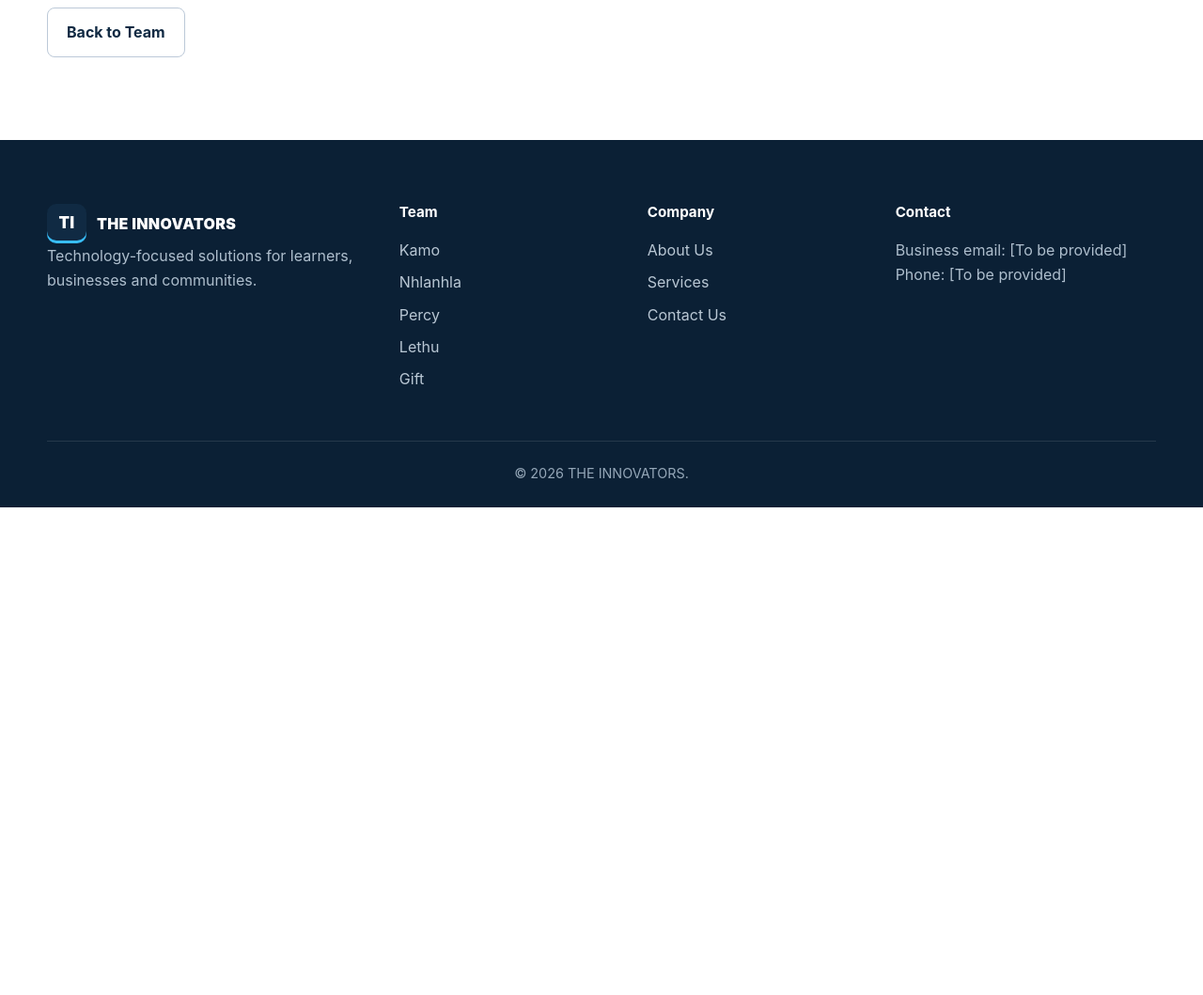
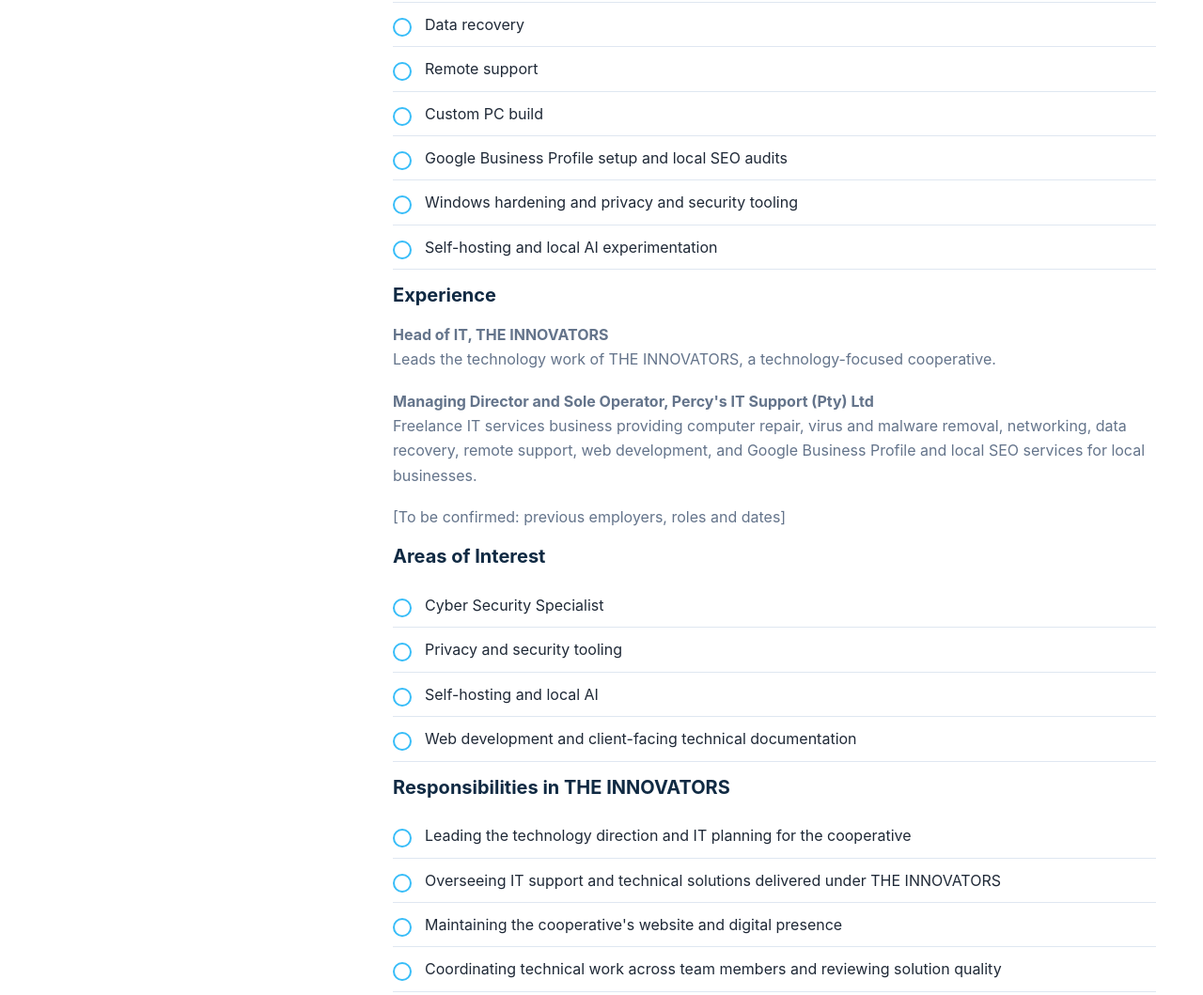
Before and after one commit to Nikholethu/innovators, a plain HTML site: page team/percy.html in a window 1280 px wide. Shown: the part 1131-2190 px from the top of the page at 94% size. Before the commit the page ends 1671 px from the top, so only its background shows below. Drawn offline with Linux system fonts and the light colour scheme.

Commit message:
Add files via upload

```diff
--- a/team/percy.html
+++ b/team/percy.html
@@ -1,5 +1,15 @@
-<!doctype html><html lang="en-ZA"><head><meta charset="utf-8"><meta name="viewport" content="width=device-width,initial-scale=1"><meta name="description" content="Percy profile placeholder for THE INNOVATORS team."><title>Percy | THE INNOVATORS</title><link rel="stylesheet" href="../assets/css/style.css"></head><body>
+<!doctype html><html lang="en-ZA"><head><meta charset="utf-8"><meta name="viewport" content="width=device-width,initial-scale=1"><meta name="description" content="Percy, team member of THE INNOVATORS, with more than seven years of IT experience in support, networking and digital solutions."><title>Percy | THE INNOVATORS</title><link rel="stylesheet" href="../assets/css/style.css"></head><body>
 <header class="site-header"><div class="container navbar"><a class="brand" href="../index.html"><span class="brand-mark">TI</span><span class="brand-text">THE INNOVATORS</span></a><button class="nav-toggle" type="button" aria-label="Open navigation" aria-expanded="false"><span></span><span></span><span></span></button><nav class="nav-links"><a href="../index.html">Home</a><a href="../about.html">About Us</a><a href="../services.html">Services</a><a class="active" href="../team.html">Our Team</a><a href="../contact.html">Contact Us</a><a class="btn" href="../contact.html">Get in Touch</a></nav></div></header>
 <main><section class="page-banner"><div class="container"><div class="breadcrumb"><a href="../index.html">Home</a> / <a href="../team.html">Our Team</a> / Percy</div><span class="eyebrow">Team Profile</span><h1>Percy</h1></div></section>
-<section class="section"><div class="container profile-layout"><aside><div class="profile-photo" role="img" aria-label="Profile photograph placeholder for Percy">P</div><p class="role">Profile photograph coming soon</p><div class="profile-meta"><div><strong>Position</strong>[To be provided]</div><div><strong>Email</strong>[To be provided]</div><div><strong>Professional Link</strong>[To be provided]</div></div></aside><article><span class="eyebrow">Biography</span><h2>Profile biography</h2><p>Biography coming soon.</p><h3>Technical Skills</h3><p>[To be provided]</p><h3>Areas of Interest</h3><p>[To be provided]</p><h3>Responsibilities in THE INNOVATORS</h3><p>[To be provided]</p></article></div><div class="container" style="margin-top:32px"><a class="btn btn-outline" href="../team.html">Back to Team</a></div></section></main>
-<footer class="site-footer"><div class="container"><div class="footer-grid"><div><a class="brand" href="../index.html"><span class="brand-mark">TI</span><span>THE INNOVATORS</span></a><p>Technology-focused solutions for learners, businesses and communities.</p></div><div><h3 class="footer-title">Team</h3><ul class="footer-links"><li><a href="kamo.html">Kamo</a></li><li><a href="nhlanhla.html">Nhlanhla</a></li><li><a href="percy.html">Percy</a></li><li><a href="lethu.html">Lethu</a></li><li><a href="gift.html">Gift</a></li></ul></div><div><h3 class="footer-title">Company</h3><ul class="footer-links"><li><a href="../about.html">About Us</a></li><li><a href="../services.html">Services</a></li><li><a href="../contact.html">Contact Us</a></li></ul></div><div><h3 class="footer-title">Contact</h3><p>Business email: [To be provided]<br>Phone: [To be provided]</p></div></div><div class="footer-bottom">&copy; <span data-current-year></span> THE INNOVATORS.</div></div></footer><script src="../assets/js/script.js"></script></body></html>
+<section class="section"><div class="container profile-layout"><aside><div class="profile-photo" role="img" aria-label="Profile photograph placeholder for Percy">P</div><p class="role">Profile photograph coming soon</p><div class="profile-meta"><div><strong>Position</strong>Team Member | THE INNOVATORS</div><div><strong>Email</strong>[To be provided]</div><div><strong>Professional Link</strong>[To be provided]</div></div></aside><article><span class="eyebrow">Biography</span><h2>Profile biography</h2><p>Percy is a Managing Director and IT professional with more than seven years of experience in computer support, networking and digital solutions. He leads Percy's IT Support (Pty) Ltd, a freelance IT services business that helps individuals and small businesses keep their technology reliable, secure and productive.</p><p>Beyond client work, Percy is interested in network administration, privacy and security, and the practical use of self-hosted and local AI tools. He brings this practical experience to THE INNOVATORS as a team member committed to solving real problems with technology.</p>
+
+<h3>Education and Certifications</h3><ul class="check-list"><li>Microsoft Certified Solutions Associate (MCSA)</li><li>Cisco Learning Academy: Computer Basics</li><li>Cisco Learning Academy: Network Basics</li><li>Cisco Network Academy: Introduction to Cyber Security</li></ul>
+
+<h3>Technical Skills</h3><ul class="check-list"><li>Computer repair and troubleshooting</li><li>Virus and malware removal</li><li>Data recovery</li><li>Remote support</li><li>Custom PC build</li><li>Google Business Profile setup and local SEO audits</li><li>Windows hardening and privacy and security tooling</li><li>Self-hosting and local AI experimentation</li></ul>
+
+<h3>Experience</h3><p><strong>Head of IT, THE INNOVATORS</strong><br>Leads the technology work of THE INNOVATORS, a technology-focused cooperative.</p><p><strong>Managing Director and Sole Operator, Percy's IT Support (Pty) Ltd</strong><br>Freelance IT services business providing computer repair, virus and malware removal, networking, data recovery, remote support, web development, and Google Business Profile and local SEO services for local businesses.</p><p>[To be confirmed: previous employers, roles and dates]</p>
+
+<h3>Areas of Interest</h3><ul class="check-list"><li>Cyber Security Specialist</li><li>Privacy and security tooling</li><li>Self-hosting and local AI</li><li>Web development and client-facing technical documentation</li></ul>
+
+<h3>Responsibilities in THE INNOVATORS</h3><ul class="check-list"><li>Leading the technology direction and IT planning for the cooperative</li><li>Overseeing IT support and technical solutions delivered under THE INNOVATORS</li><li>Maintaining the cooperative's website and digital presence</li><li>Coordinating technical work across team members and reviewing solution quality</li></ul></article></div></section><section class="section section-light"><div class="container"><a class="btn btn-outline" href="../team.html">Back to Team</a></div></section></main>
+<footer class="site-footer"><div class="container"><div class="footer-grid"><div><a class="brand" href="../index.html"><span class="brand-mark">TI</span><span>THE INNOVATORS</span></a><p>Technology-focused solutions for learners, businesses and communities.</p></div><div><h3 class="footer-title">Team</h3><ul class="footer-links"><li><a href="kamo.html">Kamo</a></li><li><a href="nhlanhla.html">Nhlanhla</a></li><li><a href="percy.html">Percy</a></li><li><a href="lethu.html">Lethu</a></li><li><a href="gift.html">Gift</a></li></ul></div><div><h3 class="footer-title">Company</h3><ul class="footer-links"><li><a href="../about.html">About Us</a></li><li><a href="../services.html">Services</a></li><li><a href="../contact.html">Contact Us</a></li></ul></div><div><h3 class="footer-title">Contact</h3><p>Business email: [To be provided]<br>Phone: [To be provided]</p></div></div><div class="footer-bottom">&copy; <span data-current-year></span> THE INNOVATORS. All rights reserved.</div></div></footer><script src="../assets/js/script.js"></script></body></html>
```
